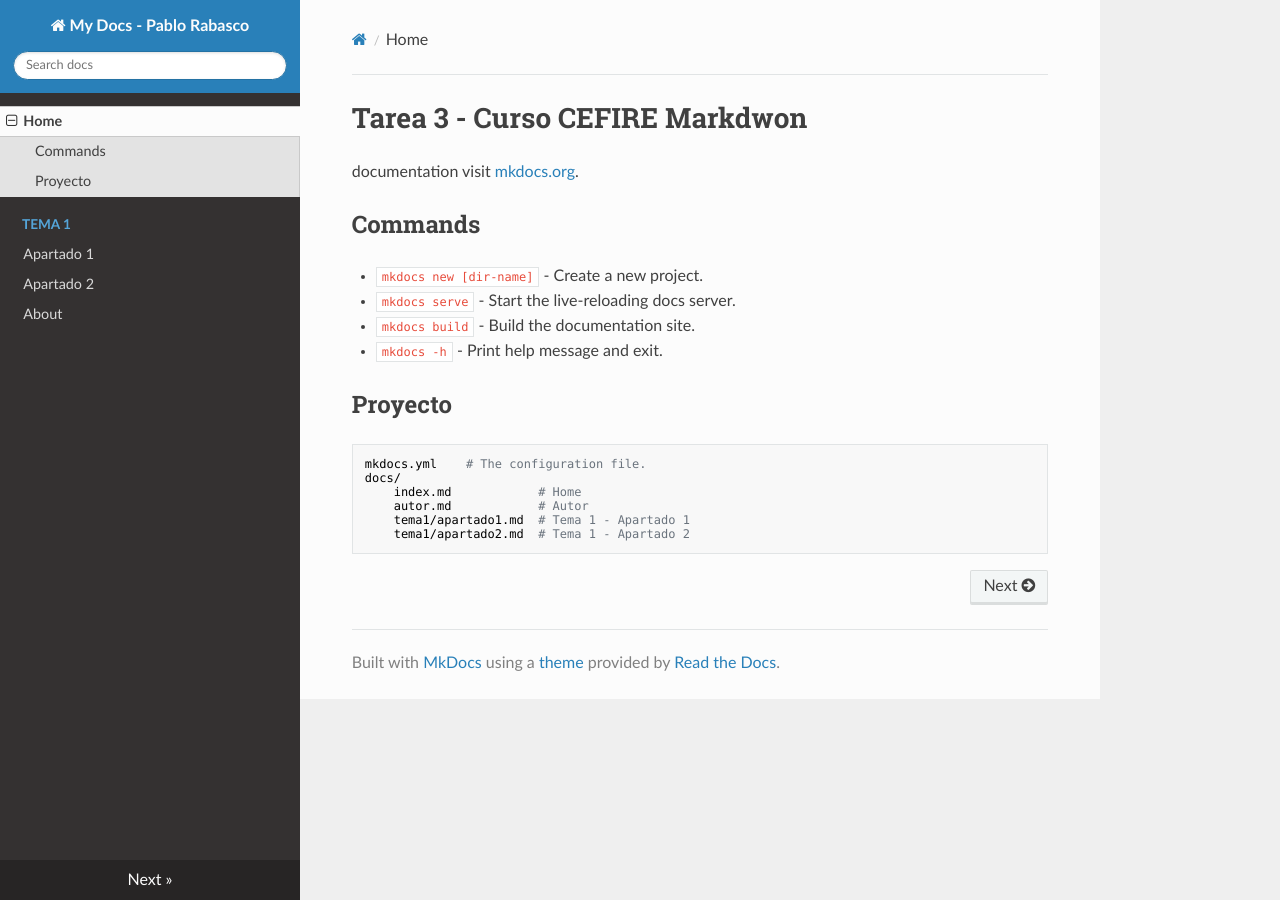
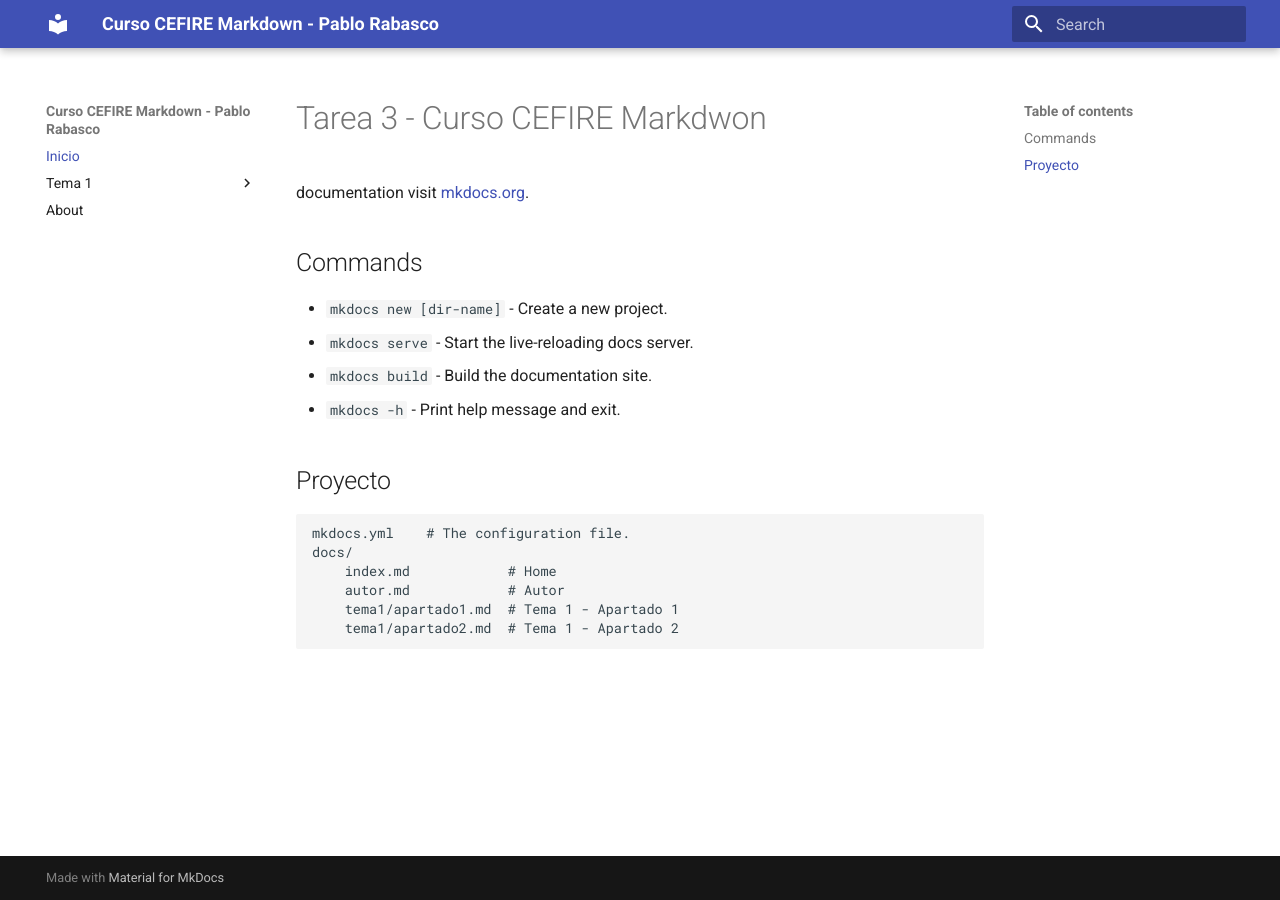
Before and after one commit to prabasco/Tarea3_Markdown, an MkDocs documentation site: the page built from docs/index.md, in a window 1280 px wide. Built offline with MkDocs 1.6.1 and Material for MkDocs 9.7.7, drawn with Linux system fonts in a browser that asks for light colours; nearby versions of some CDN libraries.

Commit message:
Cambios en mkdocs.yml

```diff
--- a/mkdocs.yml
+++ b/mkdocs.yml
@@ -1,9 +1,10 @@
-site_name: My Docs - Pablo Rabasco
+site_name: Curso CEFIRE Markdown - Pablo Rabasco
 
-theme: readthedocs
+theme:
+  name: material
 
 nav:
-    - Home: index.md
+    - Inicio: index.md
     - Tema 1:
       - Apartado 1: tema1/apartado1.md
       - Apartado 2: tema1/apartado2.md
```
